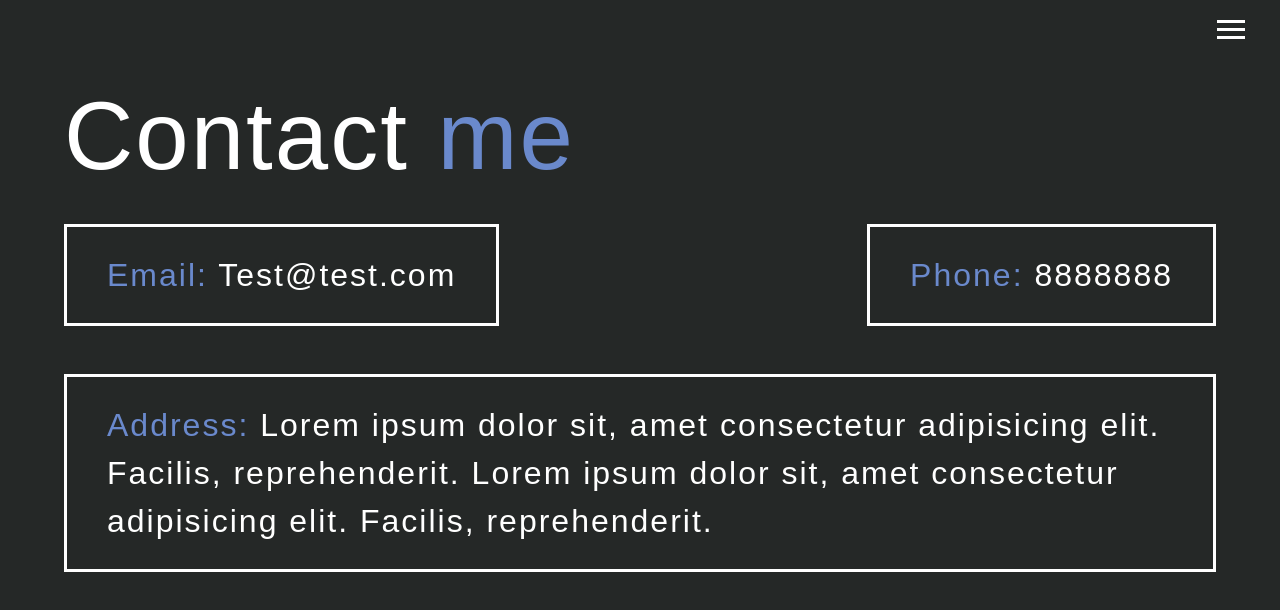
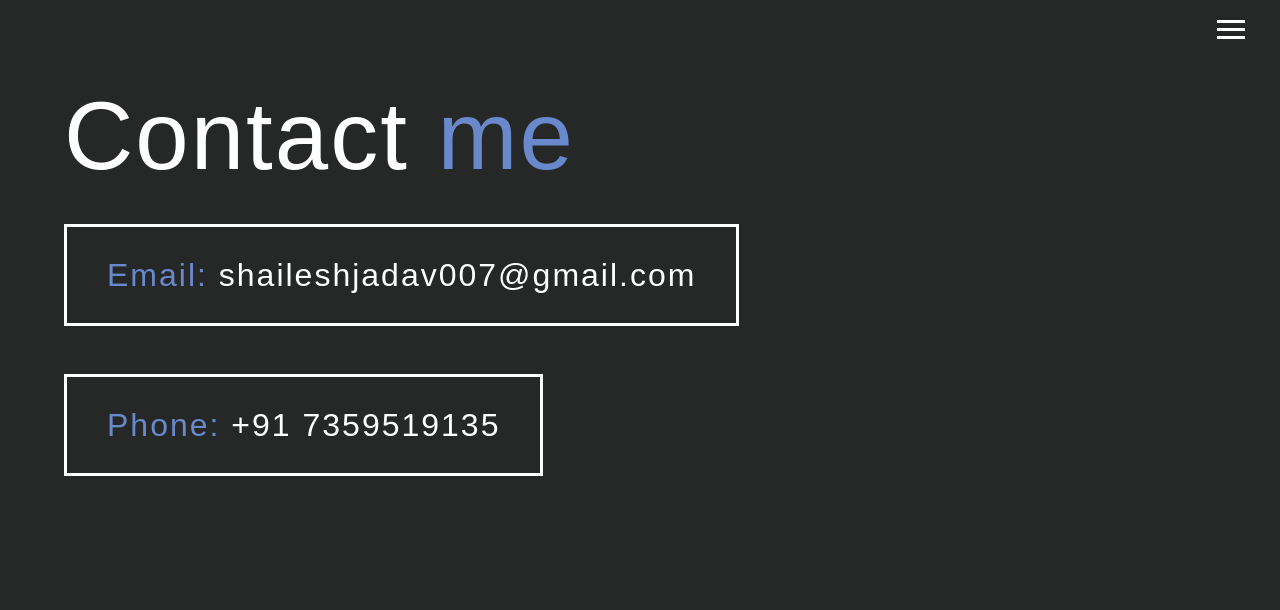
Before and after one commit to shaileshjadav/portfolio, a website: page dist/contact.html in a window 1280 px wide. Drawn offline with Linux system fonts and the light colour scheme.

Commit message:
contentuupdate2

```diff
--- a/dist/contact.html
+++ b/dist/contact.html
@@ -66,21 +66,20 @@
                 <span class="text-secondary">
                     Email:
                 </span>
-                Test@test.com
+                shaileshjadav007@gmail.com
             </div>
             <div>
                 <span class="text-secondary">
                     Phone:
                 </span>
-                8888888
+                +91 7359519135
             </div>
-            <div>
+            <!-- <div>
                 <span class="text-secondary">
                     Address:
                 </span>
-                Lorem ipsum dolor sit, amet consectetur adipisicing elit. Facilis, reprehenderit. Lorem ipsum dolor sit, amet consectetur
-                adipisicing elit. Facilis, reprehenderit.
-            </div>
+
+            </div> -->
         </div>
     </main>
     <script src="js/main.js"></script>
```
Also changed, not shown: dist/sitemap.xml (added).
